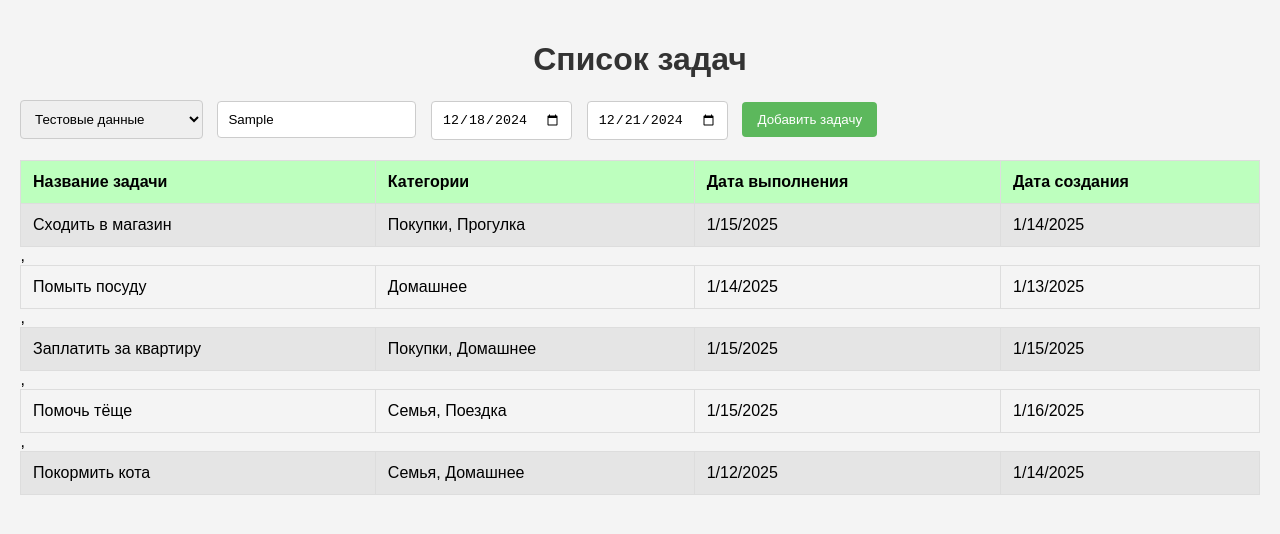
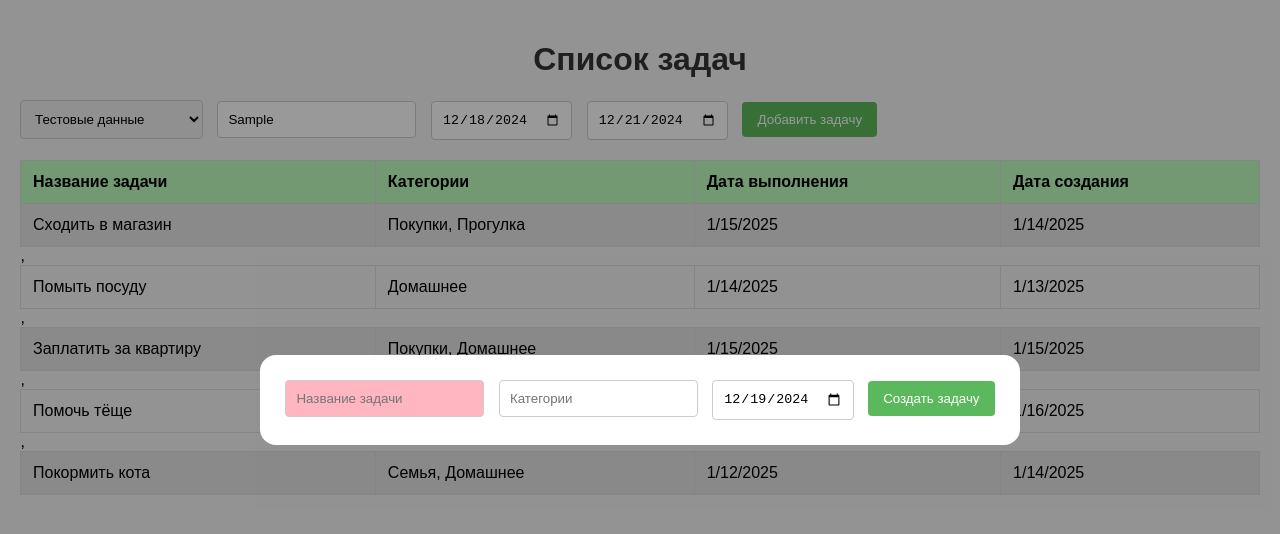
Before and after one commit to drugpamir/ojs-tasks, a website built with webpack: page src/index.html in a window 1280 px wide. Both pictures are taken after typing "Sample" into the empty fields and a click on the button "Добавить задачу". Built offline with nearby package versions, Linux system fonts and the light colour scheme; files whose address does not match are found by name.

Commit message:
Creating task modal form. Submit doesn't work for required fields.

```diff
--- a/src/css/style.css
+++ b/src/css/style.css
@@ -16,6 +16,12 @@ input[type="date"] {
   margin-right: 10px;
   border: 1px solid #ccc;
   border-radius: 4px;
+}
+input:valid {
+  background-color: white;
+}
+input:invalid {
+  background-color: lightpink;
 }
 button {
   padding: 10px 15px;
@@ -59,11 +65,25 @@ tr:nth-child(odd).tr-selected {
   background-color: #f1f1f1;
 } */
 
-.pagination {
+.modal {
+  position: fixed;
+  top: 0;
+  bottom: 0;
+  right: 0;
+  left: 0;
+  display: none;
+  background: rgba(0, 0, 0, 0.4);
+}
+
+.modalContent {
+  padding: 25px;
+  background: white;
+  border-radius: 16px;
+  min-width: 250px;
+}
+
+.modal.active {
   display: flex;
   justify-content: center;
-  margin-top: 20px;
+  align-items: center;
 }
-.pagination button {
-  margin: 0 10px;
-}
--- a/src/ts/app.ts
+++ b/src/ts/app.ts
@@ -6,12 +6,13 @@ import {
   toDatePickerStringNow,
 } from "./utils/date";
 
-const ID_CB_STORAGE_TYPE = "dd-calendar-api-type";
-const ID_TASKS_FILTER_PATTERN = "tasks-filter-pattern";
-const ID_DTP_DATE_FROM = "date-from";
-const ID_DTP_DATE_TO = "date-to";
+const ID_TASKS_FILTER_CB_STORAGE_TYPE = "dd-calendar-api-type";
+const ID_TASKS_FILTER_NAME_PATTERN = "tasks-filter-pattern";
+const ID_TASKS_FILTER_DATE_FROM = "tasks-filter-date-from";
+const ID_TASKS_FILTER_DATE_TO = "tasks-filter-date-to";
 const ID_BTN_ADD_TASK = "btn-add-tasks";
 const ID_TASKS_TABLE = "tasks-table";
+const ID_FORM_CREATE_TASK = "form-create-task";
 
 let calendarApi: CalendarApi;
 let tasksTable: HTMLTableElement;
@@ -25,14 +26,18 @@ export async function runApp(el: HTMLElement) {
 }
 
 function addListeners(el: HTMLElement) {
-  const cbStorageType = el.querySelector(`#${ID_CB_STORAGE_TYPE}`);
+  const cbStorageType = el.querySelector(`#${ID_TASKS_FILTER_CB_STORAGE_TYPE}`);
 
-  const tasksFilterPattern = el.querySelector(`#${ID_TASKS_FILTER_PATTERN}`);
+  const tasksFilterPattern = el.querySelector(
+    `#${ID_TASKS_FILTER_NAME_PATTERN}`,
+  );
 
   const dtpDateFrom = el.querySelector(
-    `#${ID_DTP_DATE_FROM}`,
+    `#${ID_TASKS_FILTER_DATE_FROM}`,
   ) as HTMLInputElement;
-  const dtpDateTo = el.querySelector(`#${ID_DTP_DATE_TO}`) as HTMLInputElement;
+  const dtpDateTo = el.querySelector(
+    `#${ID_TASKS_FILTER_DATE_TO}`,
+  ) as HTMLInputElement;
 
   const btnAddTask = el.querySelector(`#${ID_BTN_ADD_TASK}`);
 
@@ -64,7 +69,7 @@ function addListeners(el: HTMLElement) {
     }
   });
 
-  btnAddTask?.addEventListener("click", () => {});
+  btnAddTask?.addEventListener("click", () => createTaskForm(el));
 
   tasksTable.addEventListener("click", (ev) => {
     const rowElement = (ev.target as HTMLElement).closest("tr");
@@ -94,7 +99,7 @@ async function fillTasksTable(
       (task) => `
     <tr>
       <td>${task.name}</td>
-      <td>${task.categories.join(", ")}</td>
+      <td>${task.categories?.join(", ")}</td>
       <td>${new Date(task.date).toLocaleDateString()}</td>
       <td>${new Date(task.createdAt).toLocaleDateString()}</td>
       <!--td>${task.createdAt}</td-->
@@ -102,6 +107,84 @@ async function fillTasksTable(
     `,
     )
     .join();
+}
+
+function createTaskForm(el: HTMLElement) {
+  const formEl = el.querySelector(`#${ID_FORM_CREATE_TASK}`);
+  if (!formEl) {
+    return;
+  }
+  const ID_CREATING_TASK_NAME = "creating-task-name";
+  const ID_CREATING_TASK_DESCRIPTION = "creating-task-description";
+  const ID_CREATING_TASK_DUE_DATE = "creating-task-due-date";
+  const ID_CREATING_TASK_SUBMIT = "creating-task-submit";
+
+  formEl.classList.add("modal", "active");
+  formEl.innerHTML = `
+    <div class="modalContent">
+      <input
+        type="text"
+        id="${ID_CREATING_TASK_NAME}"
+        placeholder="Название задачи"
+        pattern="[a-zA-Zа-яА-Я0-9]{3,50}"
+        required
+      />
+      <input
+        type="text"
+        id="${ID_CREATING_TASK_DESCRIPTION}"
+        placeholder="Категории"
+        value=""
+      />
+      <input
+        type="date"
+        id="${ID_CREATING_TASK_DUE_DATE}"
+        placeholder="Дата выполнения задачи"
+        value="${toDatePickerStringDaysFromNow(1)}"
+        required
+      />
+      <button type="submit" id="${ID_CREATING_TASK_SUBMIT}">
+        Создать задачу
+      </button>
+    </div>`;
+  console.log(formEl.outerHTML);
+
+  //Скрытие формы в случае клика мимо неё
+  formEl.addEventListener("click", () => {
+    formEl.classList.remove("modal", "active");
+    formEl.innerHTML = "";
+  });
+  //Форма остаётся видимой в случае клика на неё в область мимо её инпутов
+  formEl
+    .querySelector(".modalContent")
+    ?.addEventListener("click", (ev) => ev.stopPropagation());
+
+  const inputCreatingTaskName = formEl.querySelector(
+    `#${ID_CREATING_TASK_NAME}`,
+  ) as HTMLInputElement;
+  const inputCreatingTaskDescription = formEl.querySelector(
+    `#${ID_CREATING_TASK_DESCRIPTION}`,
+  ) as HTMLInputElement;
+  const inputCreatingTaskDueDate = formEl.querySelector(
+    `#${ID_CREATING_TASK_DUE_DATE}`,
+  ) as HTMLInputElement;
+  // const btnFormCreateTask = formEl.querySelector(`[type="submit"]`);
+  const btnFormCreateTask = formEl.querySelector(`#${ID_CREATING_TASK_SUBMIT}`);
+  btnFormCreateTask?.addEventListener("click", async (ev) => {
+    ev.preventDefault();
+    if (!inputCreatingTaskName?.value) {
+      window.alert("Укажите имя задачи");
+      return;
+    }
+    formEl.classList.remove("modal", "active");
+    formEl.innerHTML = "";
+    const createdTask: Task = await calendarApi.createTask({
+      name: inputCreatingTaskName?.value,
+      categories: inputCreatingTaskDescription?.value.split(" "),
+      date: new Date(inputCreatingTaskDueDate?.value),
+    });
+    console.log(createdTask);
+    fillTasksTable(dateFrom, dateTo);
+  });
 }
 
 function renderTaskListHTML(el: HTMLElement) {
@@ -116,16 +199,17 @@ function renderTaskListHTML(el: HTMLElement) {
   </head>
   <body>
       <h1>Список задач</h1>
-
+      <form id=${ID_FORM_CREATE_TASK}>
+      </form>
       <div>
-          <select id=${ID_CB_STORAGE_TYPE}>
+          <select id=${ID_TASKS_FILTER_CB_STORAGE_TYPE}>
               <option value="CalendarDummyStorage" selected>Тестовые данные</option>
               <option value="CalendarLocalStorage">Локальное хранилище</option>
               <option value="CalendarFirebaseStorage">Внешнее хранилище</option>
           </select>
-          <input type="text" id=${ID_TASKS_FILTER_PATTERN} placeholder="Название, описание">
-          <input type="date" id=${ID_DTP_DATE_FROM} value=${toDatePickerStringNow()}>
-          <input type="date" id=${ID_DTP_DATE_TO} value=${toDatePickerStringDaysFromNow(3)}>
+          <input type="text" id=${ID_TASKS_FILTER_NAME_PATTERN} placeholder="Название, описание">
+          <input type="date" id=${ID_TASKS_FILTER_DATE_FROM} value=${toDatePickerStringNow()}>
+          <input type="date" id=${ID_TASKS_FILTER_DATE_TO} value=${toDatePickerStringDaysFromNow(3)}>
           <button id=${ID_BTN_ADD_TASK}>Добавить задачу</button>
       </div>
 
```
Also changed, not shown: src/index.html (+25 -0 lines).
